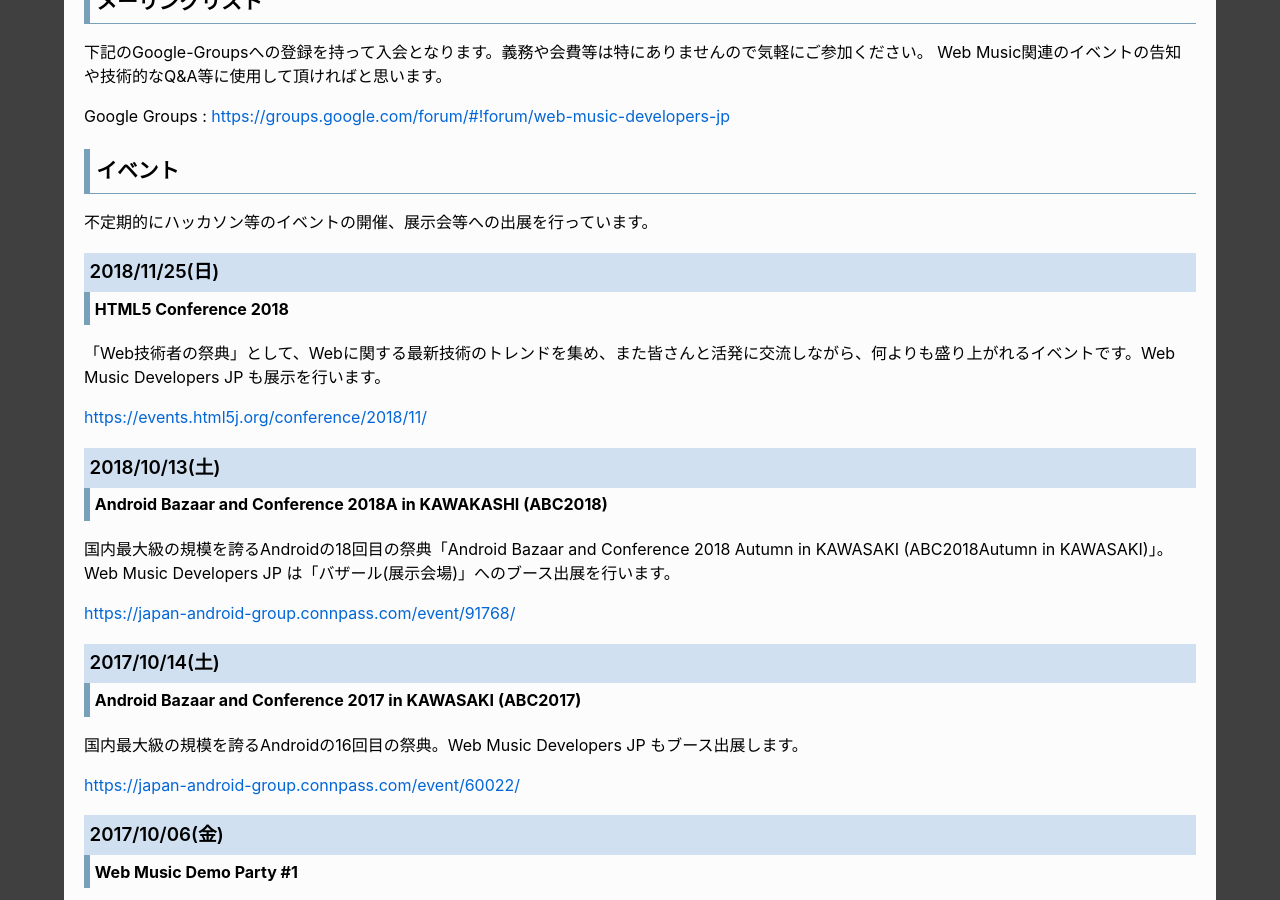
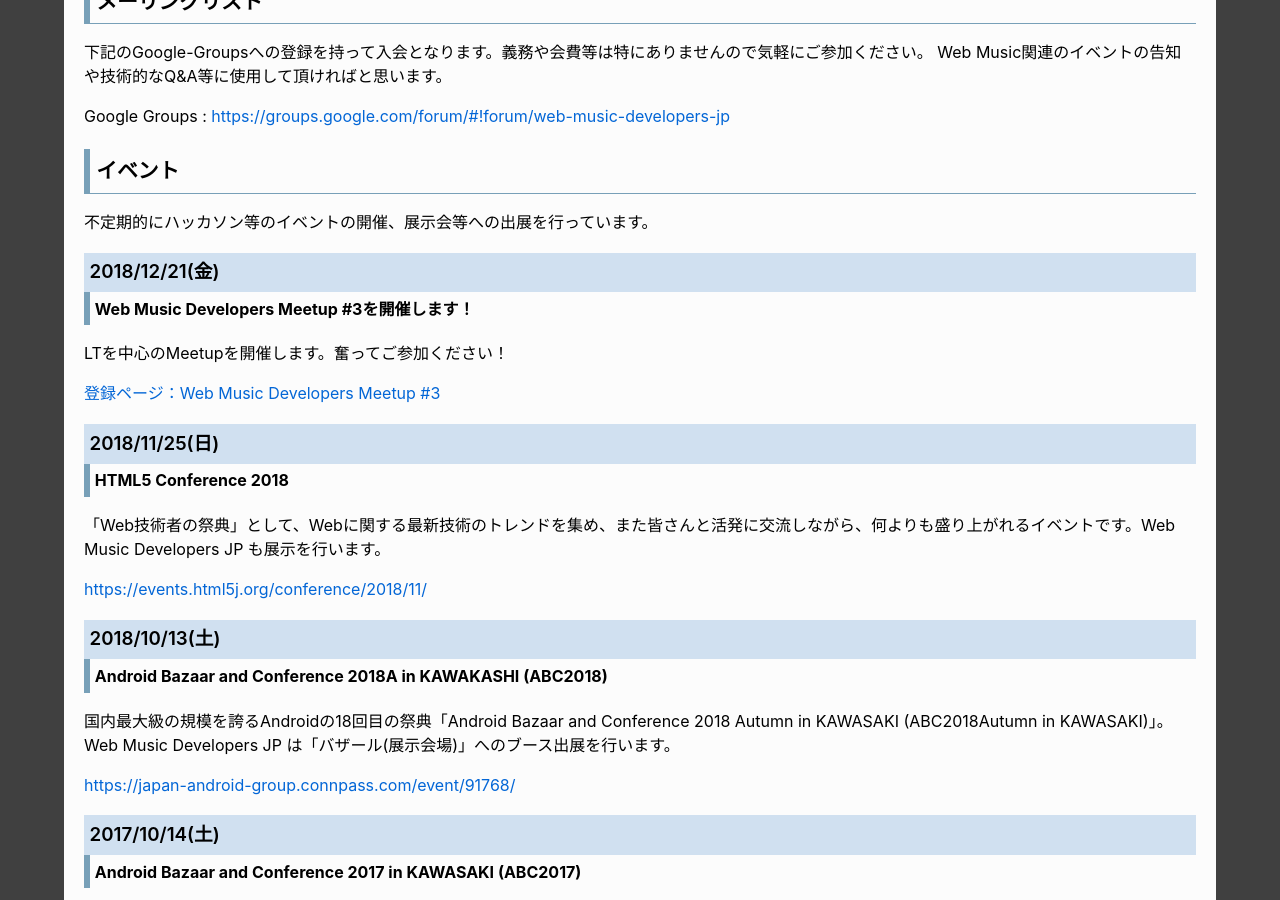
Before and after one commit to WebMusicDevelopersJP/WebMusicDevelopersJP.github.io, a Jekyll site: the page built from index.md, in a window 1280 px wide and 900 px high, scrolled down 700 px. Built offline with Jekyll 4.4.1, drawn with Linux system fonts in a browser that asks for light colours; our own code applies the rules of GitHub Pages for plain Markdown files; comment, search, counter and statistics services are not loaded.

Commit message:
Update index.md

```diff
--- a/index.md
+++ b/index.md
@@ -12,6 +12,13 @@ Google Groups : [https://groups.google.com/forum/#!forum/web-music-developers-jp
 
 ## イベント
 不定期的にハッカソン等のイベントの開催、展示会等への出展を行っています。
+
+### 2018/12/21(金)
+#### Web Music Developers Meetup #3を開催します！
+LTを中心のMeetupを開催します。奮ってご参加ください！
+
+[登録ページ：Web Music Developers Meetup #3](https://connpass.com/event/112300/)
+
 
 ### 2018/11/25(日)
 #### HTML5 Conference 2018
```
